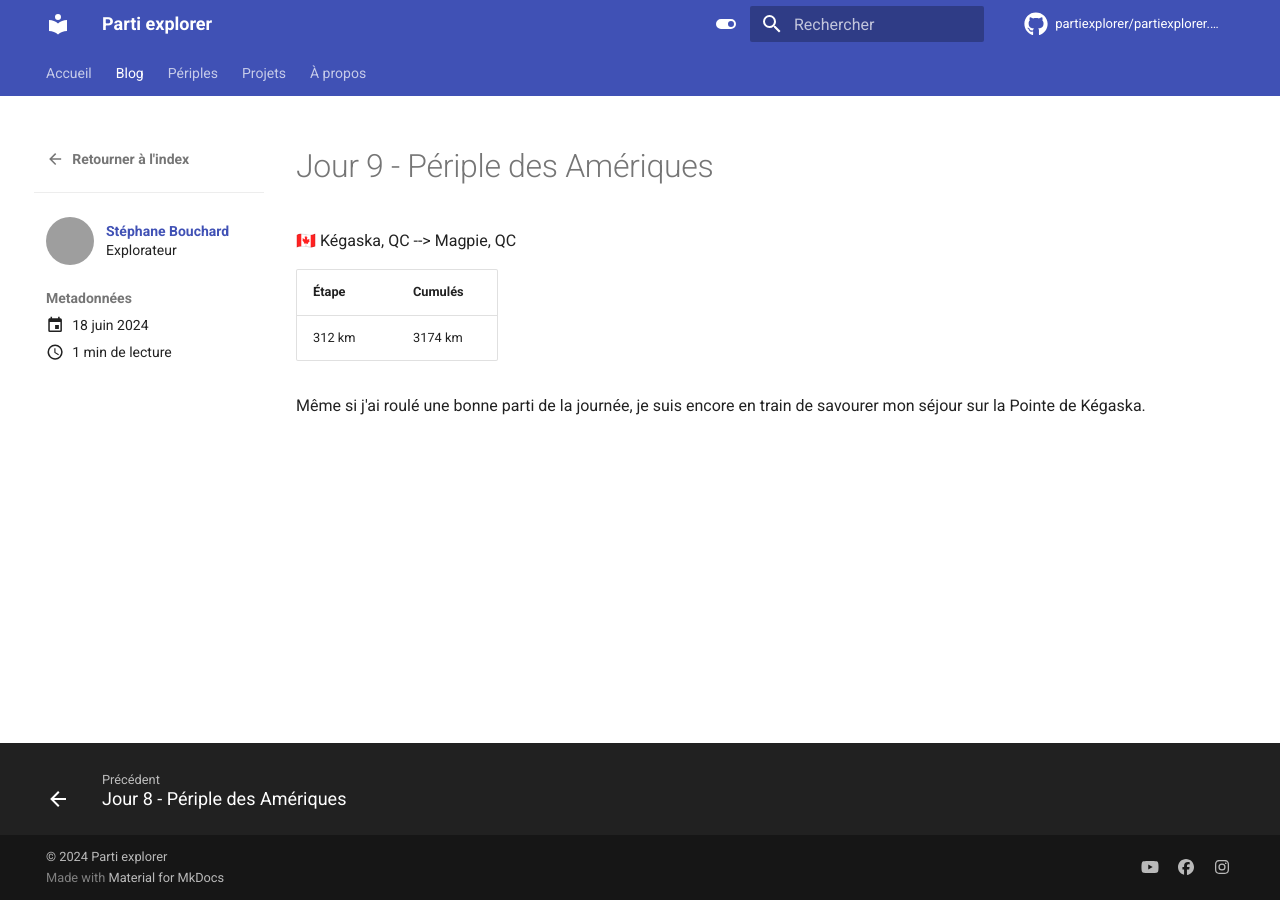
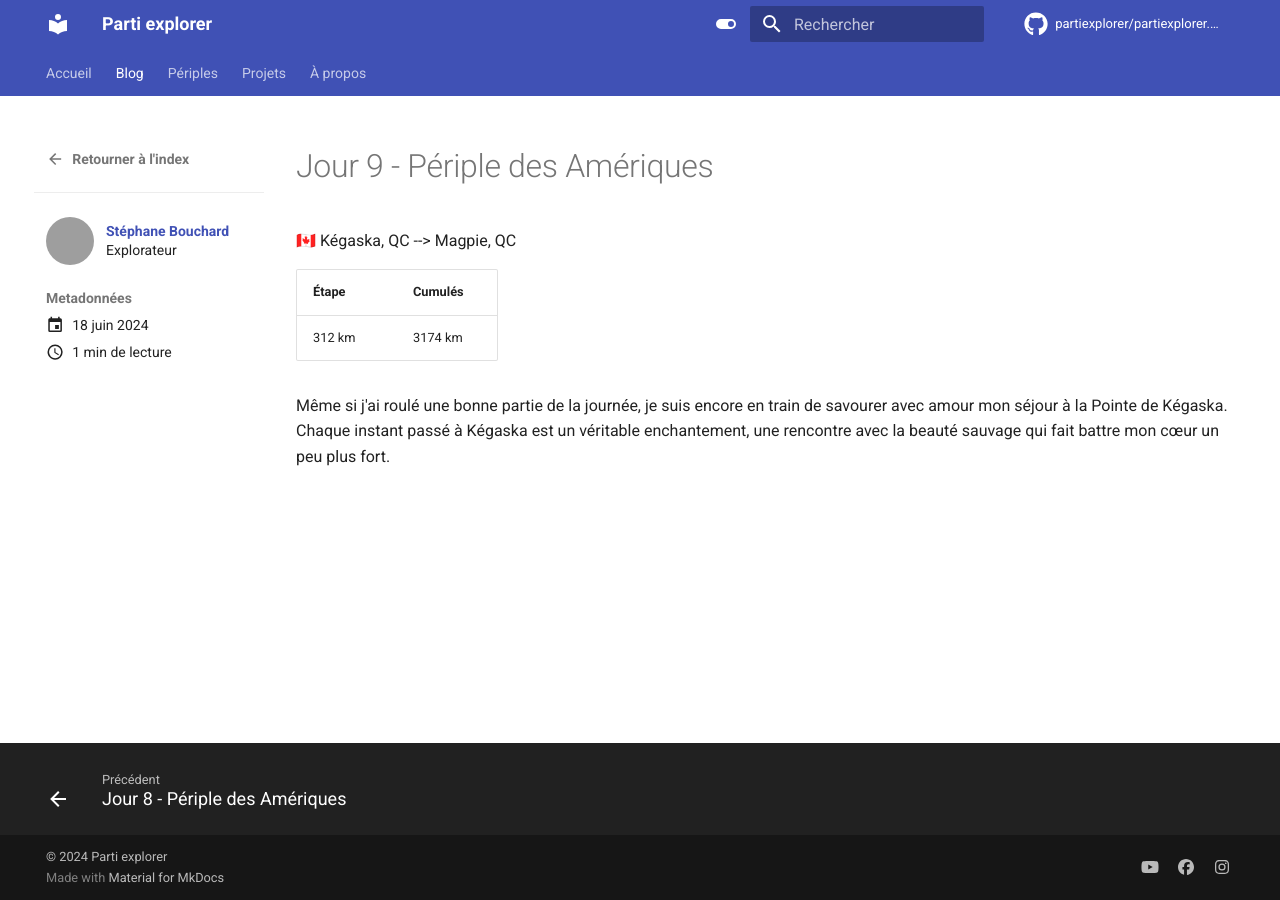
Before and after one commit to partiexplorer/partiexplorer.github.io, an MkDocs documentation site: the page built from docs/blog/posts/Jour_009.md, in a window 1280 px wide. Built offline with MkDocs 1.6.1 and Material for MkDocs 9.7.7, drawn with Linux system fonts in a browser that asks for light colours; comment, search, counter and statistics services are not loaded; grey boxes are pictures that could not be loaded.

Commit message:
Update - Jour 9 avec amour

```diff
--- a/docs/blog/posts/Jour_009.md
+++ b/docs/blog/posts/Jour_009.md
@@ -17,4 +17,4 @@ tags:
 |---------|-------------|
 |  312 km |     3174 km |
 
-Même si j'ai roulé une bonne parti de la journée, je suis encore en train de savourer mon séjour sur la Pointe de Kégaska.
+Même si j'ai roulé une bonne partie de la journée, je suis encore en train de savourer avec amour mon séjour à la Pointe de Kégaska. Chaque instant passé à Kégaska est un véritable enchantement, une rencontre avec la beauté sauvage qui fait battre mon cœur un peu plus fort.
```
